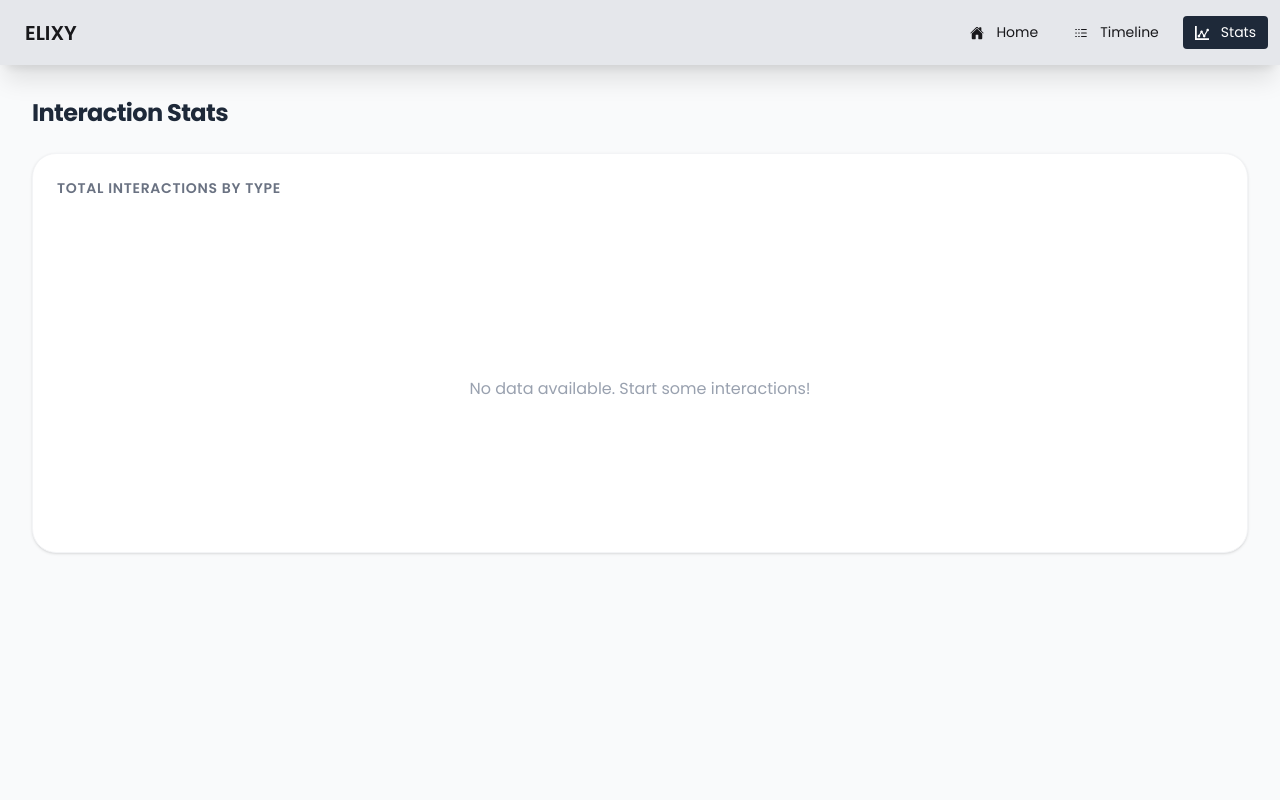
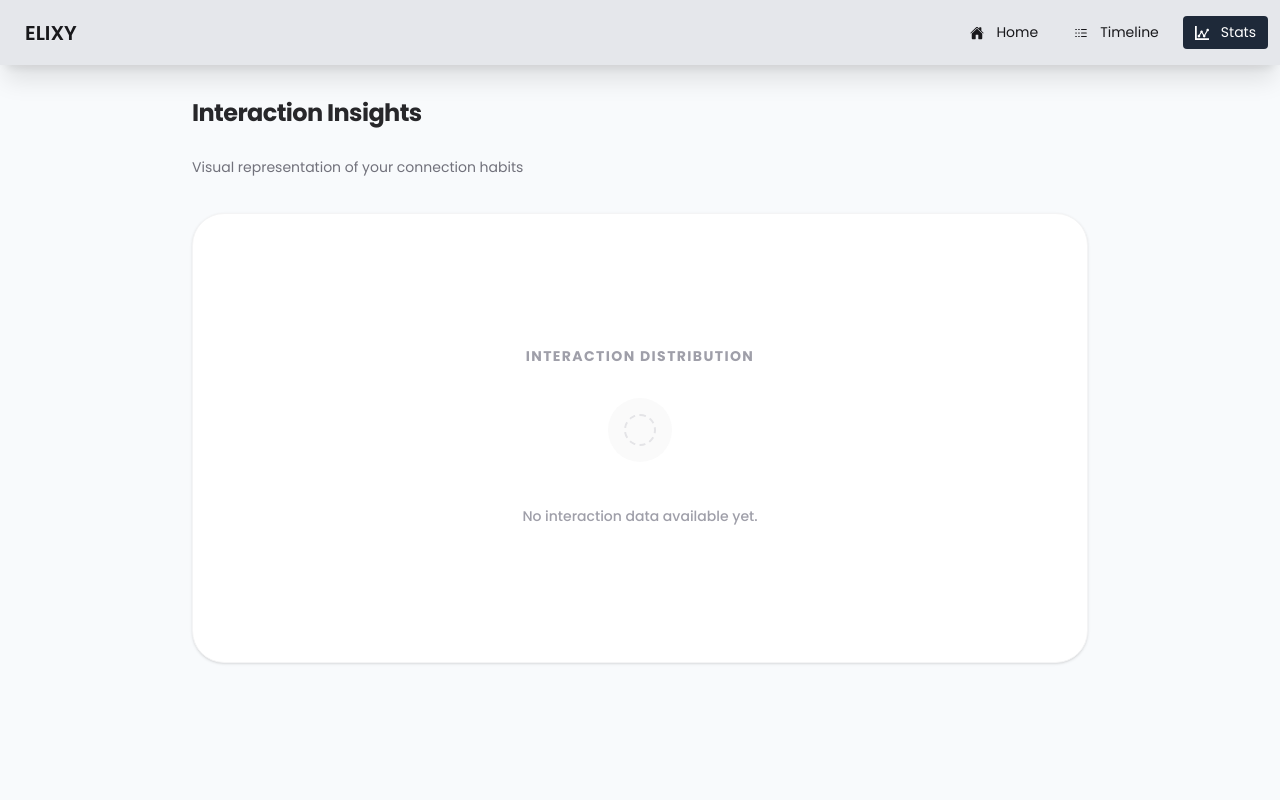
Before and after one commit to Sayeed-dev/Elixy, a Next.js app: page /stats in a window 1280 px wide. Shown: the top 800 px of the page. Built offline with nearby package versions, Linux system fonts and the light colour scheme.

Commit message:
Fixed some bugs

```diff
--- a/src/app/layout.js
+++ b/src/app/layout.js
@@ -3,6 +3,11 @@ import Header from "../components/Header.jsx";
 import Footer from "../components/Footer.jsx";
 import { Poppins } from "next/font/google";
 import { LogProvider } from "@/context/logContext";
+
+export const metadata = {
+  title: " ELIXY",
+  description: "View your interaction statistics",
+};
 
 const poppins = Poppins({
   subsets: ["latin"],
--- a/src/app/page.js
+++ b/src/app/page.js
@@ -1,6 +1,8 @@
 import Hero from "@/components/Hero";
 import Counter from "@/components/Counter";
 import Friends from "@/components/Friends";
+
+
 export default async function Home() {
   const friends = await fetch("http://localhost:3000/friends.json").then(
     (res) => res.json(),
--- a/src/app/stats/page.jsx
+++ b/src/app/stats/page.jsx
@@ -1,53 +1,102 @@
 "use client";
 import { useLogs } from "@/context/logContext";
-import { BarChart, Bar, XAxis, YAxis, Tooltip, ResponsiveContainer, Cell } from "recharts";
+import {
+  PieChart,
+  Pie,
+  Cell,
+  Tooltip,
+  ResponsiveContainer,
+  Legend
+} from "recharts";
+
+
 
 const StatsPage = () => {
   const { logs } = useLogs();
 
-  // ১. ডাটা প্রসেসিং: লগ থেকে কাউন্ট বের করা
+  // ১. ডাটা প্রসেসিং (পূর্বের মতোই)
   const dataSummary = logs.reduce((acc, log) => {
     const existing = acc.find((item) => item.name === log.type);
     if (existing) {
-      existing.value += 1; // এখানে আপনি সময় (duration) থাকলে সেটা যোগ করতে পারেন
+      existing.value += 1;
     } else {
       acc.push({ name: log.type, value: 1 });
     }
     return acc;
   }, []);
 
-  const COLORS = ["#16a34a", "#2563eb", "#9333ea"]; // Green, Blue, Purple
+  // আধুনিক ভাইব্রেন্ট কালার প্যালেট
+  const COLORS = ["#10b981", "#3b82f6", "#8b5cf6", "#f59e0b"]; // Green, Blue, Purple, Orange
 
   return (
-    <div className="p-8 bg-gray-50 min-h-screen">
-      <h1 className="text-2xl font-bold mb-6 text-gray-800">Interaction Stats</h1>
+    <div className="p-8 bg-[#F8FAFC] min-h-screen">
+      <div className="max-w-4xl mx-auto">
+        <h1 className="text-2xl font-bold mb-2 text-zinc-800">Interaction Insights</h1>
+        <p className="text-zinc-500 mb-8 text-sm">Visual representation of your connection habits</p>
 
-      <div className="bg-white p-6 rounded-3xl shadow-sm border border-gray-100 h-[400px]">
-        <h3 className="text-sm font-semibold mb-4 text-gray-500 uppercase tracking-wider">
-          Total Interactions by Type
+        <div className="bg-white p-8 rounded-[32px] shadow-sm border border-zinc-100 flex flex-col items-center justify-center min-h-[450px]">
+          <h3 className="text-sm font-bold mb-8 text-zinc-400 uppercase tracking-widest text-center w-full">
+            Interaction Distribution
           </h3>
 
           {dataSummary.length > 0 ? (
-          <ResponsiveContainer width="100%" height="100%">
-            <BarChart data={dataSummary}>
-              <XAxis dataKey="name" axisLine={false} tickLine={false} />
-              <YAxis hide />
+            <ResponsiveContainer width="100%" height={300}>
+              <PieChart>
+                <Pie
+                  data={dataSummary}
+                  cx="50%" // চার্টটি মাঝখানে রাখার জন্য
+                  cy="50%"
+                  innerRadius={80} // এটি চার্টটিকে 'Donut' লুক দেয়
+                  outerRadius={110}
+                  paddingAngle={8} // স্লাইসগুলোর মাঝখানে গ্যাপ
+                  dataKey="value"
+                  stroke="none" // বর্ডার রিমুভ করার জন্য
+                >
+                  {dataSummary.map((entry, index) => (
+                    <Cell
+                      key={`cell-${index}`}
+                      fill={COLORS[index % COLORS.length]}
+                      className="hover:opacity-80 transition-opacity outline-none"
+                    />
+                  ))}
+                </Pie>
                 <Tooltip
-                cursor={{ fill: 'transparent' }}
-                contentStyle={{ borderRadius: '15px', border: 'none', boxShadow: '0 4px 12px rgba(0,0,0,0.1)' }}
+                  contentStyle={{
+                    borderRadius: '20px',
+                    border: 'none',
+                    boxShadow: '0 10px 15px -3px rgba(0,0,0,0.1)',
+                    padding: '10px 15px'
+                  }}
                 />
-              <Bar dataKey="value" radius={[10, 10, 0, 0]} barSize={50}>
-                {dataSummary.map((entry, index) => (
-                  <Cell key={`cell-${index}`} fill={COLORS[index % COLORS.length]} />
-                ))}
-              </Bar>
-            </BarChart>
+                <Legend
+                  verticalAlign="bottom"
+                  height={36}
+                  iconType="circle"
+                  formatter={(value) => <span className="text-zinc-600 font-medium text-sm">{value}</span>}
+                />
+              </PieChart>
             </ResponsiveContainer>
           ) : (
-          <div className="flex items-center justify-center h-full text-gray-400">
-            No data available. Start some interactions!
+            <div className="flex flex-col items-center justify-center text-zinc-400">
+              <div className="w-16 h-16 bg-zinc-50 rounded-full flex items-center justify-center mb-4">
+                 <div className="w-8 h-8 border-2 border-zinc-200 border-dashed rounded-full" />
+              </div>
+              <p className="font-medium text-sm">No interaction data available yet.</p>
             </div>
           )}
+
+          {/* সেন্ট্রাল ইনফো (ঐচ্ছিক) */}
+          {dataSummary.length > 0 && (
+            <div className="mt-4 text-center">
+                <p className="text-3xl font-black text-zinc-800">
+                    {logs.length}
+                </p>
+                <p className="text-[10px] font-bold text-zinc-400 uppercase tracking-tighter">
+                    Total Logs
+                </p>
+            </div>
+          )}
+        </div>
       </div>
     </div>
   );
--- a/src/app/timeline/page.jsx
+++ b/src/app/timeline/page.jsx
@@ -6,15 +6,23 @@ import {
   Video,
   Clock,
   User,
-  History
+  History,
 } from "lucide-react";
 
-// আইকন ম্যাপ করার জন্য একটি হেল্পার অবজেক্ট
 const iconMap = {
-  Call: { icon: PhoneCall, color: "bg-green-100 text-green-600 border-green-200" },
-  Text: { icon: MessageSquare, color: "bg-blue-100 text-blue-600 border-blue-200" },
-  Video: { icon: Video, color: "bg-purple-100 text-purple-600 border-purple-200" },
-  default: { icon: Clock, color: "bg-gray-100 text-gray-600 border-gray-200" }
+  Call: {
+    icon: PhoneCall,
+    color: "bg-green-100 text-green-600 border-green-200",
+  },
+  Text: {
+    icon: MessageSquare,
+    color: "bg-blue-100 text-blue-600 border-blue-200",
+  },
+  Video: {
+    icon: Video,
+    color: "bg-purple-100 text-purple-600 border-purple-200",
+  },
+  default: { icon: Clock, color: "bg-gray-100 text-gray-600 border-gray-200" },
 };
 
 export default function TimelinePage() {
@@ -23,31 +31,36 @@ export default function TimelinePage() {
   return (
     <div className="min-h-screen bg-[#F8FAFC] py-12 px-4 sm:px-6">
       <div className="max-w-2xl mx-auto">
-
         {/* Header Section */}
         <div className="flex items-center gap-3 mb-10">
           <div className="p-3 bg-white rounded-2xl shadow-sm border border-zinc-100">
             <History className="text-zinc-800" size={24} />
           </div>
           <div>
-            <h1 className="text-2xl font-bold text-zinc-900 tracking-tight">Interaction Timeline</h1>
-            <p className="text-sm text-zinc-500">Keep track of your meaningful connections</p>
+            <h1 className="text-2xl font-bold text-zinc-900 tracking-tight">
+              Interaction Timeline
+            </h1>
+            <p className="text-sm text-zinc-500">
+              Keep track of your meaningful connections
+            </p>
           </div>
         </div>
 
-        {/* Timeline Content */}
         <div className="relative">
           {logs.length === 0 ? (
             <div className="text-center py-20 bg-white rounded-3xl border border-dashed border-zinc-200">
               <div className="bg-zinc-50 w-16 h-16 rounded-full flex items-center justify-center mx-auto mb-4">
                 <Clock className="text-zinc-300" size={30} />
               </div>
-              <p className="text-zinc-500 font-medium">No activity logs found yet.</p>
-              <p className="text-zinc-400 text-xs mt-1">Start a conversation to see it here!</p>
+              <p className="text-zinc-500 font-medium">
+                No activity logs found yet.
+              </p>
+              <p className="text-zinc-400 text-xs mt-1">
+                Start a conversation to see it here!
+              </p>
             </div>
           ) : (
             <div className="space-y-4">
-              {/* Vertical Line */}
               <div className="absolute left-[27px] top-2 bottom-2 w-[2px] bg-zinc-100 hidden sm:block"></div>
 
               {logs.map((log) => {
@@ -55,14 +68,16 @@ export default function TimelinePage() {
                 const Icon = config.icon;
 
                 return (
-                  <div key={log.id} className="relative flex items-start gap-4 group">
-
-                    {/* Icon Circle */}
-                    <div className={`relative z-10 p-3 rounded-2xl border ${config.color} shadow-sm transition-transform group-hover:scale-110 duration-200`}>
+                  <div
+                    key={log.id}
+                    className="relative flex items-start gap-4 group"
+                  >
+                    <div
+                      className={`relative z-10 p-3 rounded-2xl border ${config.color} shadow-sm transition-transform group-hover:scale-110 duration-200`}
+                    >
                       <Icon size={20} />
                     </div>
 
-                    {/* Content Card */}
                     <div className="flex-1 bg-white p-5 rounded-2xl border border-zinc-100 shadow-sm hover:shadow-md transition-all duration-300 group-hover:border-zinc-200">
                       <div className="flex flex-col sm:flex-row sm:items-center justify-between gap-2">
                         <div className="flex items-center gap-2">
@@ -80,7 +95,8 @@ export default function TimelinePage() {
 
                       <div className="mt-2 flex items-center gap-2">
                         <p className="text-sm text-zinc-600 leading-relaxed">
-                          {log.note || `Had a ${log.type.toLowerCase()} interaction.`}
+                          {log.note ||
+                            `Had a ${log.type.toLowerCase()} interaction.`}
                         </p>
                       </div>
                     </div>
--- a/src/components/ContactProfile.jsx
+++ b/src/components/ContactProfile.jsx
@@ -9,6 +9,8 @@ import {
   Trash2,
 } from "lucide-react";
 import { FaCircleUser } from "react-icons/fa6";
+
+
 
 export default function ContactProfile({ friend }) {
   const { addLog } = useLogs();
```
Lines whose indentation alone changed are shown as unchanged.
